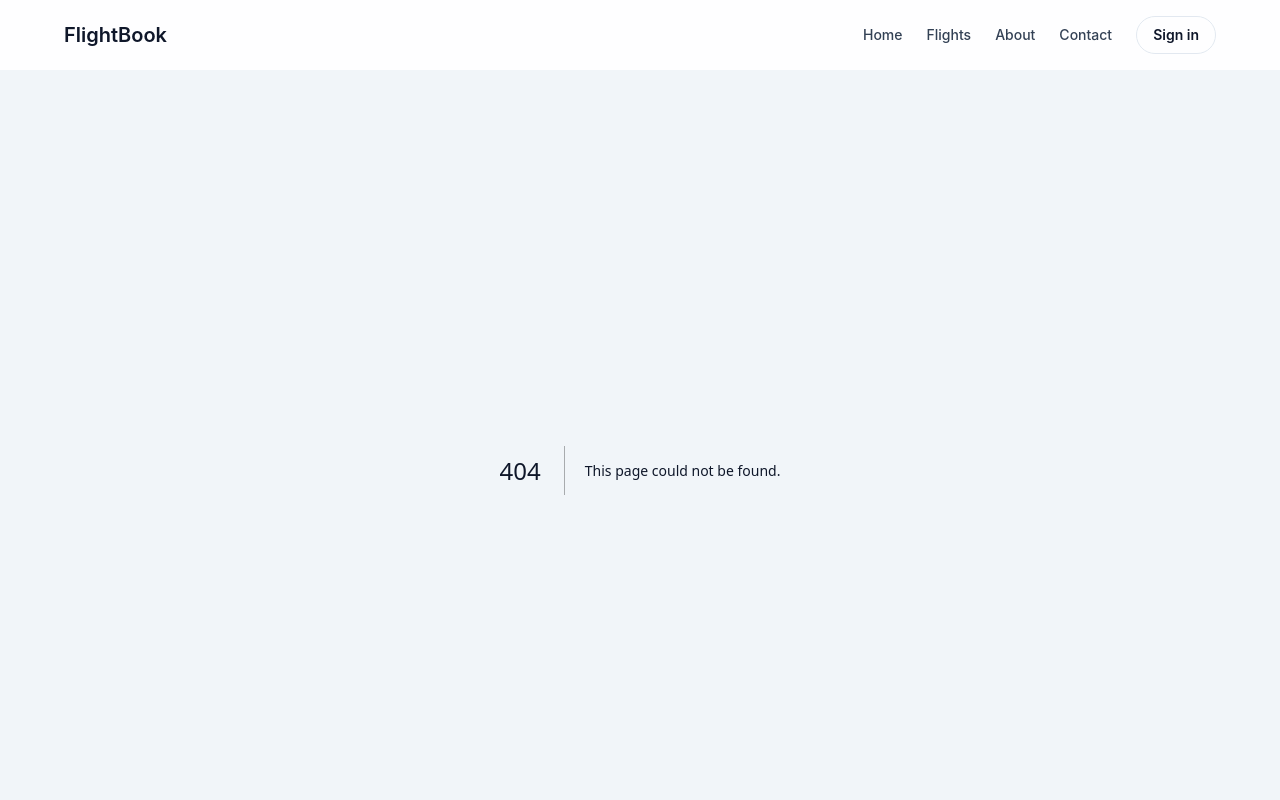
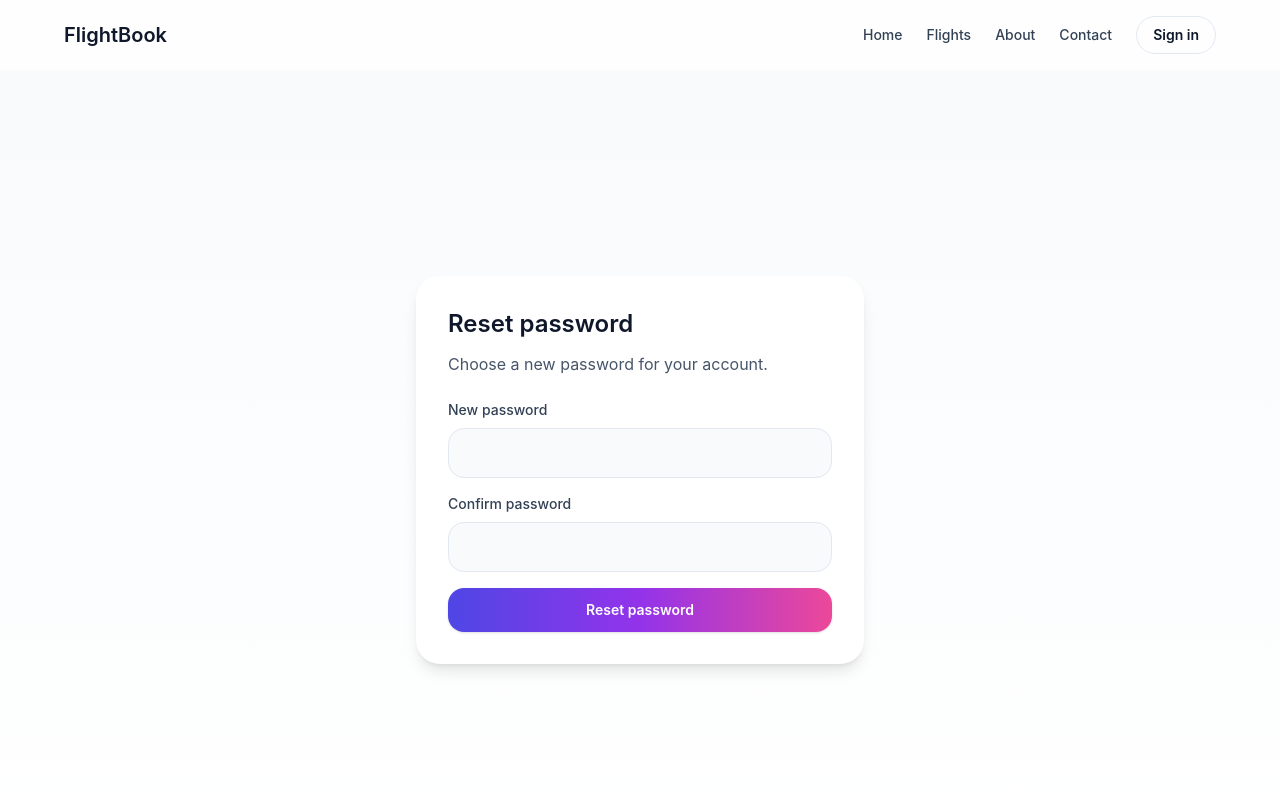
Before and after one commit to manishaGhartichhetri88/flight_booking, a Next.js app: page /reset-password in a window 1280 px wide. Before the commit this address had no page. Shown: the top 800 px of the page. Built offline with nearby package versions, Linux system fonts and the light colour scheme.

Commit message:
fix forgot password reset flow

```diff
--- a/src/app/(auth)/forgot-password/page.tsx
+++ b/src/app/(auth)/forgot-password/page.tsx
@@ -6,13 +6,31 @@ export default function ForgotPasswordPage() {
   const [email, setEmail] = useState('');
   const [sent, setSent] = useState(false);
   const [loading, setLoading] = useState(false);
+  const [error, setError] = useState('');
 
   const handleSubmit = async (e: React.FormEvent) => {
     e.preventDefault();
+    setError('');
+    if (!email) return setError('Please enter your email');
     setLoading(true);
-    await new Promise((r) => setTimeout(r, 700));
-    setLoading(false);
-    setSent(true);
+    try {
+      const api = process.env.NEXT_PUBLIC_API_URL || 'http://localhost:4000';
+      const res = await fetch(api + '/auth/forgot-password', {
+        method: 'POST',
+        headers: { 'Content-Type': 'application/json' },
+        body: JSON.stringify({ email }),
+      });
+      if (!res.ok) {
+        const body = await res.json().catch(() => ({}));
+        setError(body.message || 'Could not send reset link');
+        return;
+      }
+      setSent(true);
+    } catch (e) {
+      setError('Could not send reset link');
+    } finally {
+      setLoading(false);
+    }
   };
 
   return (
@@ -29,6 +47,7 @@ export default function ForgotPasswordPage() {
               <label className="block text-sm font-medium text-slate-700">Email</label>
               <input value={email} onChange={(e) => setEmail(e.target.value)} type="email" className="mt-2 w-full rounded-2xl border border-slate-200 bg-slate-50 px-4 py-3 outline-none transition focus:ring-2 focus:ring-indigo-200" />
             </div>
+            {error && <p className="text-sm text-red-600">{error}</p>}
             <button type="submit" disabled={loading} className="w-full rounded-2xl bg-gradient-to-r from-indigo-600 via-purple-600 to-pink-500 px-4 py-3 text-sm font-semibold text-white shadow disabled:opacity-60">
               {loading ? 'Sending...' : 'Send reset link'}
             </button>
--- /dev/null
+++ b/src/app/(auth)/reset-password/page.tsx
@@ -0,0 +1,109 @@
+"use client";
+
+import Link from 'next/link';
+import { useSearchParams } from 'next/navigation';
+import { Suspense, useState } from 'react';
+
+function ResetPasswordForm() {
+  const searchParams = useSearchParams();
+  const email = searchParams.get('email') || '';
+  const token = searchParams.get('token') || '';
+  const [password, setPassword] = useState('');
+  const [confirm, setConfirm] = useState('');
+  const [loading, setLoading] = useState(false);
+  const [error, setError] = useState('');
+  const [success, setSuccess] = useState(false);
+
+  const getResetErrorMessage = (body: any) => {
+    if (body?.error === 'invalid_or_expired_token') {
+      return 'This reset link is invalid or has expired. Please request a new password reset link.';
+    }
+
+    return body?.message || body?.error || 'Could not reset password';
+  };
+
+  const handleSubmit = async (e: React.FormEvent) => {
+    e.preventDefault();
+    setError('');
+    if (!token || !email) return setError('Reset link is invalid');
+    if (!password) return setError('Please enter a new password');
+    if (password.length < 6) return setError('Password must be at least 6 characters');
+    if (password !== confirm) return setError('Passwords do not match');
+
+    setLoading(true);
+    try {
+      const api = process.env.NEXT_PUBLIC_API_URL || 'http://localhost:4000';
+      const res = await fetch(api + '/auth/reset-password', {
+        method: 'POST',
+        headers: { 'Content-Type': 'application/json' },
+        body: JSON.stringify({ email, token, password }),
+      });
+      const body = await res.json().catch(() => ({}));
+      if (!res.ok) {
+        setError(getResetErrorMessage(body));
+        return;
+      }
+      setSuccess(true);
+    } catch (e) {
+      setError('Could not reset password');
+    } finally {
+      setLoading(false);
+    }
+  };
+
+  return (
+    <main className="min-h-screen bg-gradient-to-b from-slate-50 to-white px-6 py-10 lg:px-16 flex items-center">
+      <div className="mx-auto w-full max-w-md rounded-3xl bg-white p-8 shadow-lg">
+        <h1 className="text-2xl font-semibold text-slate-900">Reset password</h1>
+        <p className="mt-3 text-slate-600">Choose a new password for your account.</p>
+
+        {success ? (
+          <div className="mt-6 space-y-4">
+            <div className="rounded-lg bg-green-50 p-4 text-sm text-green-800">Your password has been reset.</div>
+            <Link href="/login" className="inline-flex w-full justify-center rounded-2xl bg-indigo-600 px-4 py-3 text-sm font-semibold text-white">
+              Go to login
+            </Link>
+          </div>
+        ) : (
+          <form onSubmit={handleSubmit} className="mt-6 space-y-4">
+            <div>
+              <label className="block text-sm font-medium text-slate-700">New password</label>
+              <input value={password} onChange={(e) => setPassword(e.target.value)} type="password" className="mt-2 w-full rounded-2xl border border-slate-200 bg-slate-50 px-4 py-3 outline-none transition focus:ring-2 focus:ring-indigo-200" />
+            </div>
+            <div>
+              <label className="block text-sm font-medium text-slate-700">Confirm password</label>
+              <input value={confirm} onChange={(e) => setConfirm(e.target.value)} type="password" className="mt-2 w-full rounded-2xl border border-slate-200 bg-slate-50 px-4 py-3 outline-none transition focus:ring-2 focus:ring-indigo-200" />
+            </div>
+            {error && (
+              <div className="space-y-2">
+                <p className="text-sm text-red-600">{error}</p>
+                {error.includes('reset link') && (
+                  <Link href="/forgot-password" className="text-sm font-medium text-indigo-600 hover:underline">
+                    Request a new reset link
+                  </Link>
+                )}
+              </div>
+            )}
+            <button type="submit" disabled={loading} className="w-full rounded-2xl bg-gradient-to-r from-indigo-600 via-purple-600 to-pink-500 px-4 py-3 text-sm font-semibold text-white shadow disabled:opacity-60">
+              {loading ? 'Resetting...' : 'Reset password'}
+            </button>
+          </form>
+        )}
+      </div>
+    </main>
+  );
+}
+
+export default function ResetPasswordPage() {
+  return (
+    <Suspense
+      fallback={
+        <main className="min-h-screen bg-gradient-to-b from-slate-50 to-white px-6 py-10 lg:px-16 flex items-center justify-center">
+          <p className="text-slate-600">Loading...</p>
+        </main>
+      }
+    >
+      <ResetPasswordForm />
+    </Suspense>
+  );
+}
```
